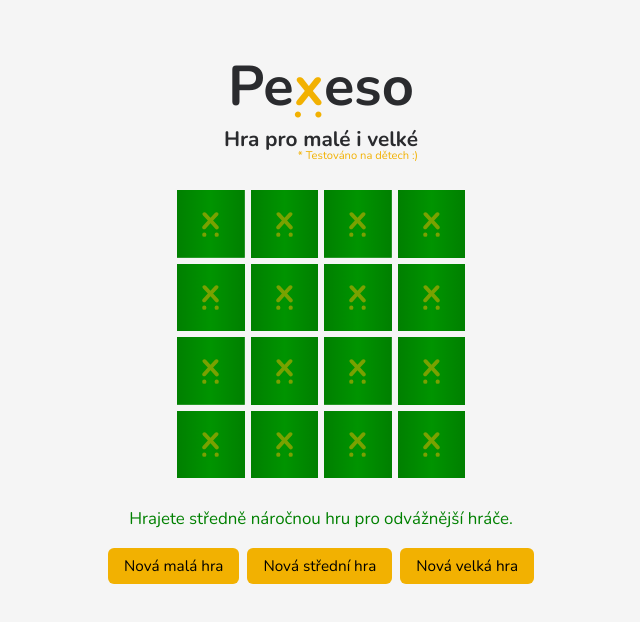
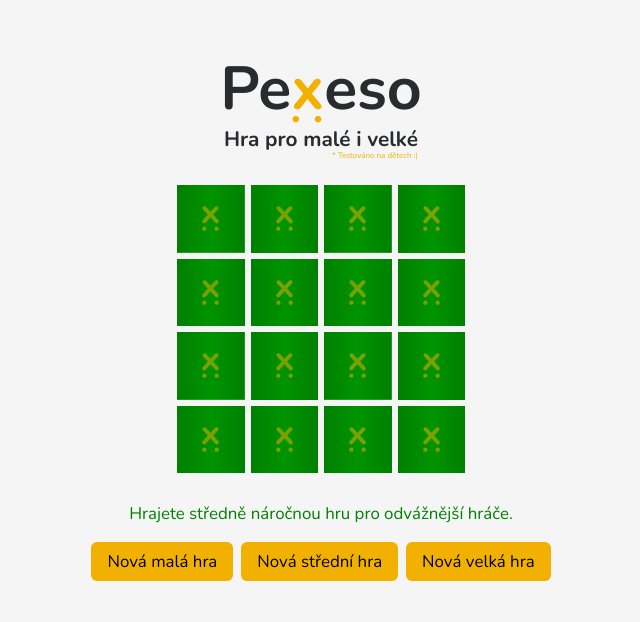
Before and after one commit to hankaEsha/pexeso, a plain HTML site: page index.html in a window 1280 px wide. Shown: the whole page, without its empty margins (319-959 px from the left). Drawn offline with nearby package versions, Linux system fonts and the light colour scheme.

Commit message:
cheating on playground possibility resolved, cursor on playground changed to pointer, font size oon reset buttons slightly enlarged

```diff
--- a/index.html
+++ b/index.html
@@ -27,7 +27,7 @@
     <noscript>
       <p class="message">Pro tuto hru potřebujete mít zapnutý JavaScript.</p>
     </noscript>
-    <div id="playground" class="container"></div>
+    <div id="playground" class="container-playground"></div>
     <p id="subtitle" class="subtitle"></p>
     <div id="buttons-container" class="buttons-container"></div>
     <script src="./script.js"></script>
--- a/style.css
+++ b/style.css
@@ -16,7 +16,7 @@ body {
 }
 
 h1 {
-    font-size: 3.5rem;
+    font-size: 3.8rem;
     text-align: center;
     margin-top: 3rem;
     margin-bottom: 0;
@@ -34,14 +34,15 @@ h1 {
     font-size: 1.3rem;
     font-weight: 700;
     text-align: center;
-    margin-block: 0rem;
+    margin-top: -0.3rem;
+    margin-bottom: -0.2rem;
 }
 
 .tested {
-    font-size: 0.7rem;
+    font-size: 0.5rem;
     text-align: center;
     color: #f2b101;
-    margin-block: -0.3rem;
+    margin-block: 0;
 }
 
 .x {
@@ -59,14 +60,16 @@ h1 {
     letter-spacing: 0.7em;
 }
 
-.container {
+.container-playground {
     display: grid;
     grid-gap: 6px;
-    margin-top: 2rem;
+    margin-top: 1.5rem;
     margin-bottom: 1.5rem;
     margin-inline: auto;
     justify-content: center;
     position: relative;
+    user-select: none;
+    cursor: pointer;
 }
 
 .container-small {
@@ -172,7 +175,7 @@ h1 {
 }
 
 .reset-button {
-    font-size: clamp(0.7rem, 0.6rem + 0.4444vw, 1rem);
+    font-size: clamp(0.8rem, 0.7rem + 0.4444vw, 1.1rem);
     font-family: inherit;
     display: block;
     margin: 0.6rem auto;
```
